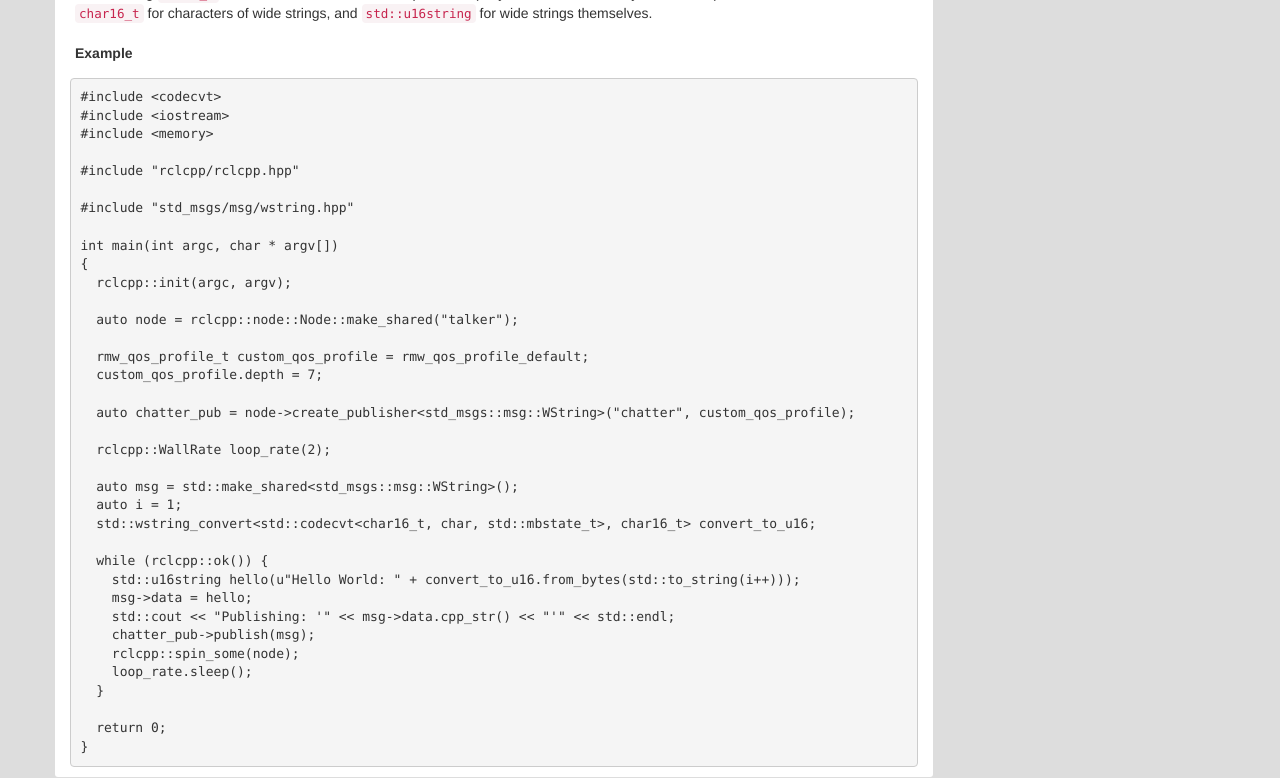
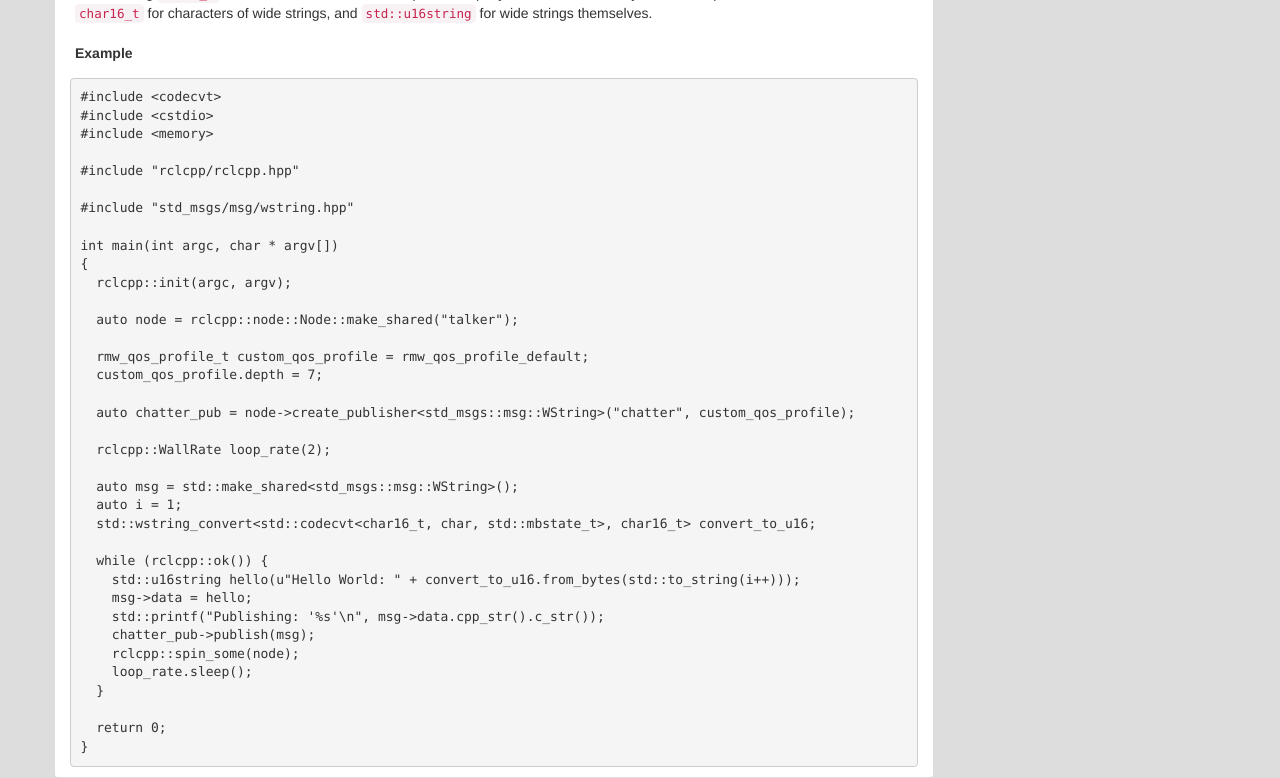
Before and after one commit to ros2/design, a Jekyll site: the page built from articles/WideStrings.md, in a window 1280 px wide and 1400 px high, scrolled down 2130 px. Shown: the part 532-1310 px from the top of the window. Built offline with Jekyll 4.4.1, drawn with Linux system fonts in a browser that asks for light colours; nearby versions of some CDN libraries.

Commit message:
Use std::printf
Signed-off-by: Shane Loretz <sloretz@osrfoundation.org>

````diff
--- a/articles/WideStrings.md
+++ b/articles/WideStrings.md
@@ -149,7 +149,7 @@ Instead ROS 2 will use `char16_t` for characters of wide strings, and `std::u16s
 
 ```
 #include <codecvt>
-#include <iostream>
+#include <cstdio>
 #include <memory>
 
 #include "rclcpp/rclcpp.hpp"
@@ -176,7 +176,7 @@ int main(int argc, char * argv[])
   while (rclcpp::ok()) {
     std::u16string hello(u"Hello World: " + convert_to_u16.from_bytes(std::to_string(i++)));
     msg->data = hello;
-    std::cout << "Publishing: '" << msg->data.cpp_str() << "'" << std::endl;
+    std::printf("Publishing: '%s'\n", msg->data.cpp_str().c_str());
     chatter_pub->publish(msg);
     rclcpp::spin_some(node);
     loop_rate.sleep();
````
